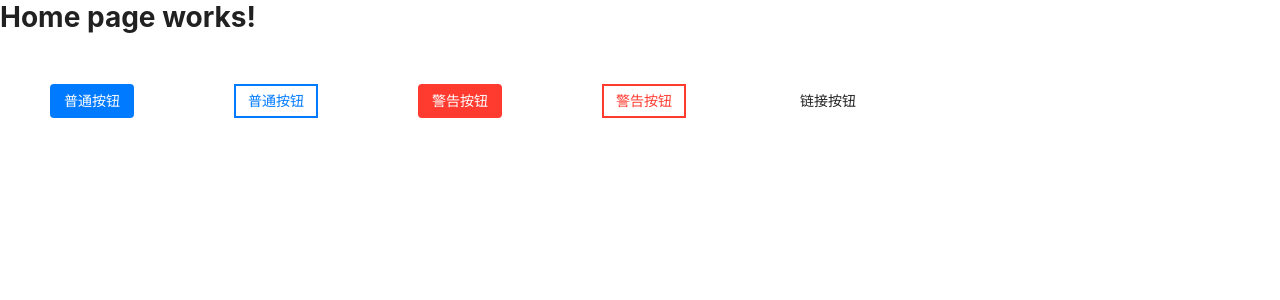
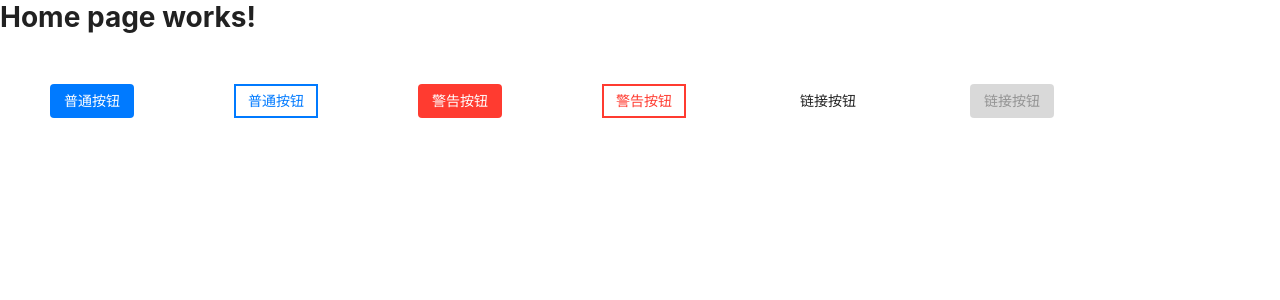
Before and after one commit to AerospaceXu/huz-ui, a React (Create React App) app: page /#/ in a window 1280 px wide. Shown: the top 300 px of the page. Built offline with nearby package versions, Linux system fonts and the light colour scheme.

Commit message:
feat: Add disable style for button.

```diff
--- a/src/components/Button/index.tsx
+++ b/src/components/Button/index.tsx
@@ -24,11 +24,12 @@ interface Props {
   onClick?: MouseEventHandler<HTMLButtonElement>;
   type?: ButtonType;
   isContained?: boolean;
+  disable?: boolean;
 }
 
 const Button: React.FC<Props> = (props) => {
   const {
-    onClick, type, isContained, children, className,
+    onClick, type, isContained, disable, children, className,
   } = props;
 
   const {
@@ -41,6 +42,9 @@ const Button: React.FC<Props> = (props) => {
 
   const handleClick = useCallback(
     (e: React.MouseEvent<HTMLButtonElement, MouseEvent>) => {
+      if (disable) {
+        return;
+      }
       const clickRes = computeClickPlace(e);
       if (clickRes) {
         const { left, top } = clickRes;
@@ -56,9 +60,13 @@ const Button: React.FC<Props> = (props) => {
 
   const buttonExtraClassName = type ? typeHash[type] : typeHash.normal;
 
+  const buttonClassName = `${className} ${
+    disable ? 'disable-button' : buttonExtraClassName
+  }`;
+
   return (
     <Base
-      className={`${buttonExtraClassName} ${className || ''}`}
+      className={buttonClassName}
       ref={buttonRef}
       onClick={handleClick}
       isContained={isContained !== undefined ? isContained : true}
--- a/src/components/Button/styles/Base.tsx
+++ b/src/components/Button/styles/Base.tsx
@@ -1,10 +1,11 @@
 import styled from 'styled-components';
 
 import shadow from '../../../lib/styles/shadow';
+import color from '../../../lib/styles/color';
 
 import normal from './normal';
 import danger from './danger';
-import color from '../../../lib/styles/color';
+import disable from './disable';
 
 interface StyleProps {
   isContained: boolean;
@@ -62,6 +63,15 @@ const Base = styled.button<StyleProps>`
       box-shadow: none;
     }
   }
+
+  &.disable-button {
+    ${(p) => disable(p.isContained)}
+
+    &:hover {
+      ${(p) => disable(p.isContained, true)}
+      box-shadow: none;
+    }
+  }
 `;
 
 export default Base;
--- /dev/null
+++ b/src/components/Button/styles/disable.ts
@@ -0,0 +1,16 @@
+const normal = (isContained: boolean, isHover = false) =>
+  (isHover && !isContained
+    ? {
+      color: 'rgba(0, 0, 0, 0.32)',
+      'border-color': isContained ? 'rgba(0, 0, 0, 0.32)' : 'transparent',
+      background: isContained ? 'rgba(0, 0, 0, 0.15)' : 'transparent',
+    }
+    : {
+      cursor: 'not-allowed',
+      color: 'rgba(0, 0, 0, 0.32)',
+      'border-radius': isContained ? '4px' : 0,
+      border: isContained ? '' : '2px solid',
+      background: isContained ? 'rgba(0, 0, 0, 0.15)' : 'transparent',
+    });
+
+export default normal;
--- a/src/views/Home.tsx
+++ b/src/views/Home.tsx
@@ -12,6 +12,15 @@ const Home: React.FC = () => (
       警告按钮
     </Button>
     <Button type="link">链接按钮</Button>
+    <Button
+      type="danger"
+      disable
+      onClick={() => {
+        console.log('我点击了');
+      }}
+    >
+      链接按钮
+    </Button>
   </div>
 );
 
```
